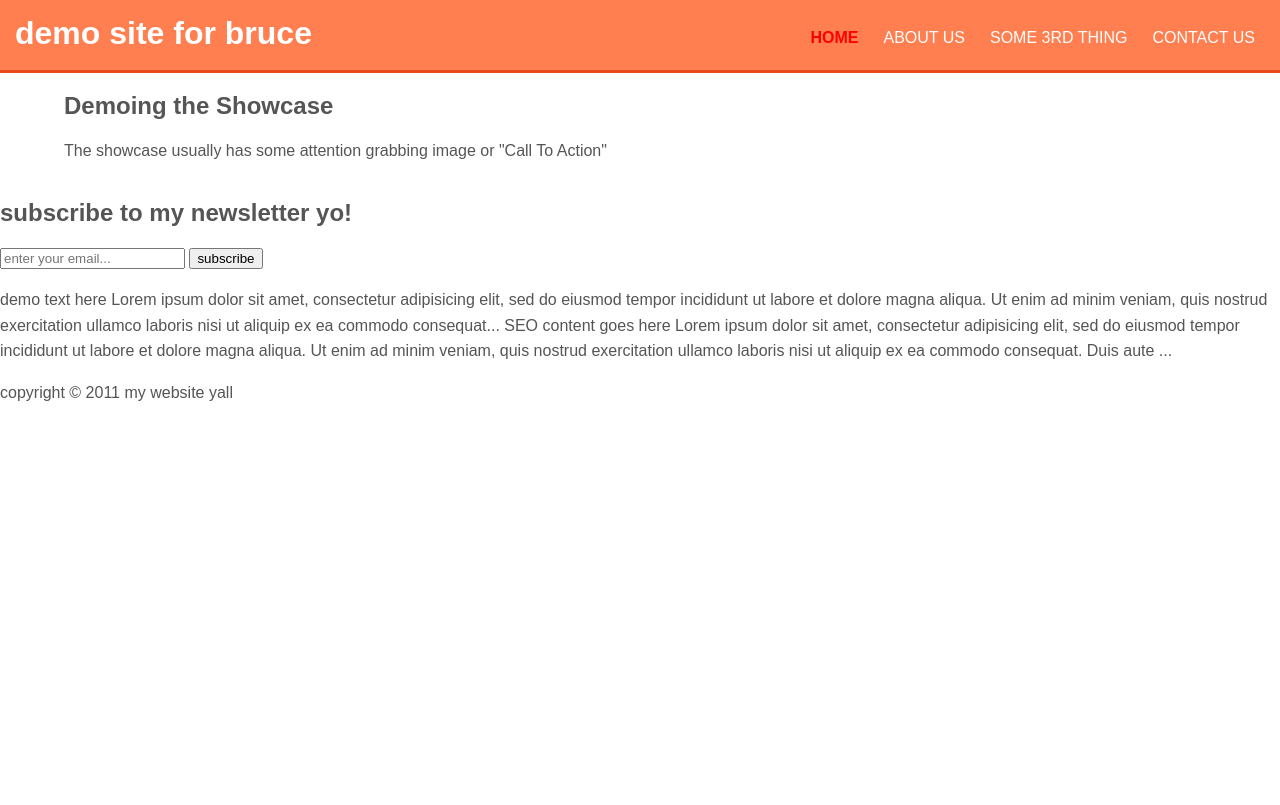
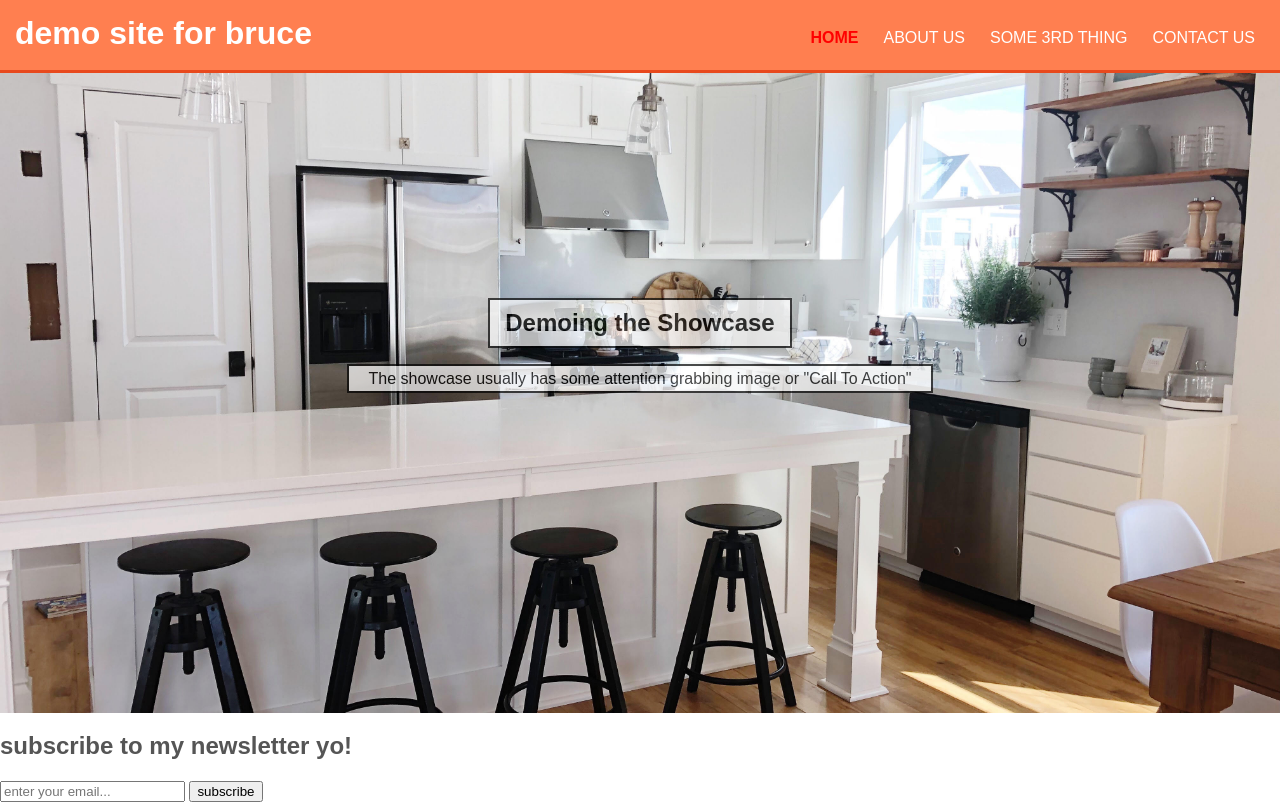
Before and after one commit to githubdemomazz/brucedemo1, a plain HTML site: page index.html in a window 1280 px wide. Shown: the top 805 px of the page. Drawn offline with Linux system fonts and the light colour scheme.

Commit message:
new showcase

```diff
--- a/css/main.css
+++ b/css/main.css
@@ -32,12 +32,12 @@ header nav{
 	padding-left: 15px;
 	padding-top:25px;
 	padding-bottom: 15px;
-	justify-self:end !important;
+	justify-self: end !important;
 }
 #navbar ul{
-padding: 0;
-margin:0;
-list-style: none;
+	padding: 0;
+	margin:0;
+	list-style: none;
 }
 #navbar li{
 	float: left;
@@ -63,3 +63,39 @@ list-style: none;
 header h1{
 	padding-left: 15px;
 }
+#showcase{
+	width: 100%;
+	height: 80vh;
+	max-height: 90%;
+	background: url('../kitchen2.jpg') center center;
+	background-size: cover; /* or contain depending on what you want */
+	background-repeat: no-repeat;
+}
+#showcase .container2{
+	display: grid;
+	justify-content: center;
+	align-items: center;
+	text-align: center;
+}
+#indexshowcaseheader{
+	border: 2px solid black;
+  	/*background-image: linear-gradient(red, yellow, green);*/
+  	background: white;
+  	padding-top: 10px;
+  	padding-bottom: 10px;
+	color: black;
+	margin: auto;
+	width: 300px;
+	text-align: center;
+	margin-top: 225px;
+	opacity: 0.7;
+}
+#indexshowcaretext{
+	border: 2px solid black;
+	color: black;
+	background: white;
+	padding-left: 20px;
+	padding-right: 20px;
+	opacity: 0.7;
+
+}
--- a/index.html
+++ b/index.html
@@ -25,8 +25,8 @@
 </header>
 <SECTION id="showcase">
 	<div class="container2">
-		<h1 class="centeringer">Demoing the Showcase</h1>
-		<p>The showcase usually has some attention grabbing image or "Call To Action"</p>
+		<h1 id="indexshowcaseheader">Demoing the Showcase</h1>
+		<p id="indexshowcaretext">The showcase usually has some attention grabbing image or "Call To Action"</p>
 	</div>
 </SECTION>
 <section id="newsletter">
```
